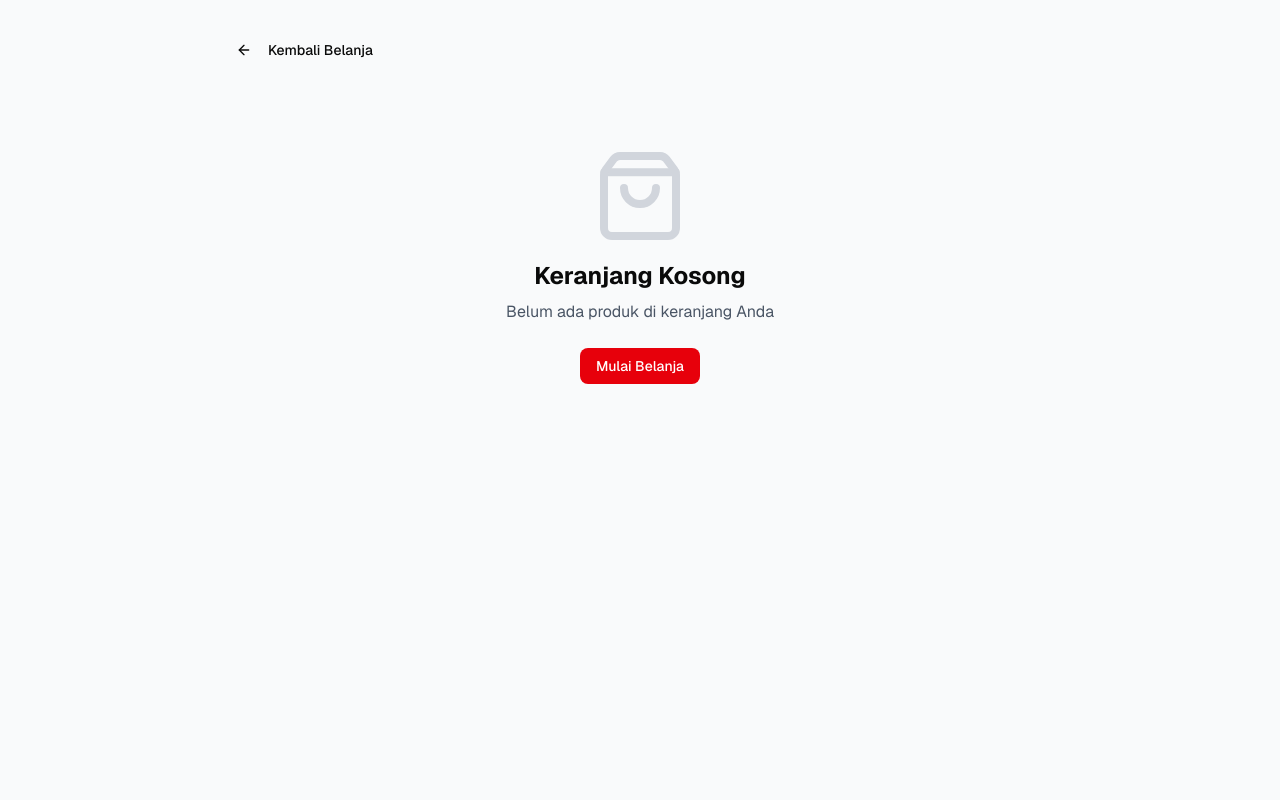
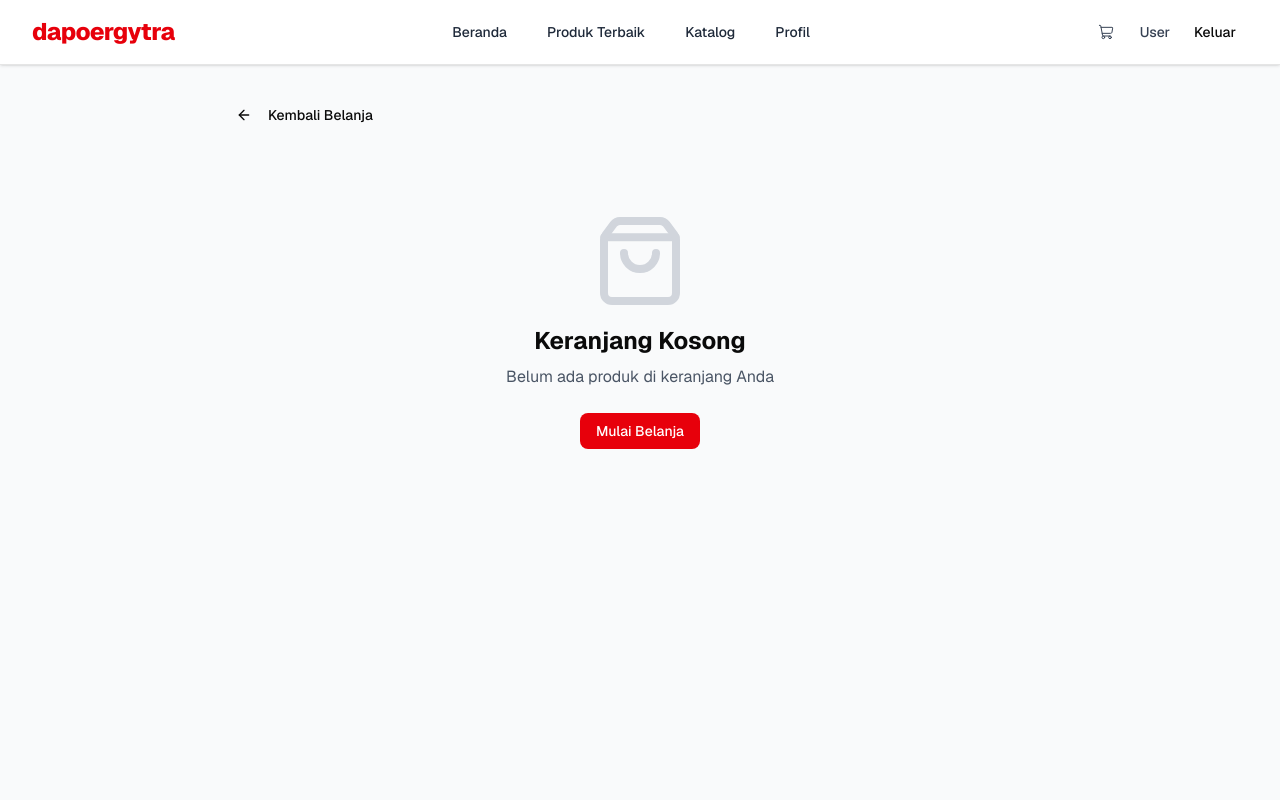
Before and after one commit to AlvinoWJ/dapoergytra, a Next.js app in the folder frontend/: page /cart in a window 1280 px wide. Shown: the top 800 px of the page. Built offline with nearby package versions, Linux system fonts and the light colour scheme; sample sign-in values are in the browser's storage.

Commit message:
feat: implementasi halaman keranjang dan dashboard dengan logika autentikasi pengguna; menambahkan komponen AppWrapper untuk navigasi dan pengelolaan status pengguna

```diff
--- a/frontend/src/app/dashboard/page.tsx
+++ b/frontend/src/app/(main)/dashboard/page.tsx
@@ -2,8 +2,6 @@
 
 import { useState, useEffect } from "react";
 import { useRouter } from "next/navigation";
-import { Footer } from "@/components/footer";
-import { Navbar } from "@/components/navbar";
 import { Hero } from "@/components/hero";
 import { ProductCatalog } from "@/components/product_catalog";
 import { About } from "@/components/about";
@@ -42,33 +40,14 @@ export default function HomePage() {
   // --- UI States ---
   const [selectedProduk, setSelectedProduk] = useState<Produk | null>(null);
   const [detailModalOpen, setDetailModalOpen] = useState(false);
-  const [cartOpen, setCartOpen] = useState(false);
-  const [loginModalOpen, setLoginModalOpen] = useState(false);
-  const [activeCategory, setActiveCategory] = useState("Semua");
+  // const [cartOpen, setCartOpen] = useState(false);
+  // const [loginModalOpen, setLoginModalOpen] = useState(false);
+  // const [activeCategory, setActiveCategory] = useState("Semua");
 
   // --- Data States (Akan diisi dari API) ---
-  const [Produk, setProduk] = useState<Produk[]>([]);
-  const [user, setUser] = useState<User | null>(null);
-  const [cartItems, setCartItems] = useState<any[]>([]); // Sebaiknya ambil dari state management/API
-  const [isLoggedIn, setIsLoggedIn] = useState(false);
-
-  // --- Logic Auth & Initial Data ---
-  useEffect(() => {
-    // Check token untuk status login
-    const token = localStorage.getItem("token");
-    setIsLoggedIn(!!token);
-
-    // TODO: Fetch User Profile & Products from Laravel API
-    // fetchProducts();
-    // if (token) fetchUserProfile();
-  }, []);
-
-  const handleLogout = () => {
-    localStorage.removeItem("token");
-    setIsLoggedIn(false);
-    setUser(null);
-    router.refresh();
-  };
+  // const [Produk, setProduk] = useState<Produk[]>([]);
+  // const [user, setUser] = useState<User | null>(null);
+  // const [cartItems, setCartItems] = useState<any[]>([]);
 
   const requireAuth = (): boolean => {
     if (!localStorage.getItem("token")) {
@@ -113,19 +92,6 @@ export default function HomePage() {
 
   return (
     <div className="min-h-screen bg-white">
-      {/* ── NAVBAR ── */}
-      <Navbar
-        cartItemCount={totalItems}
-        onCartClick={() => {
-          if (!requireAuth()) return;
-          router.push("/cart");
-        }}
-        onLoginClick={() => router.push("/login")}
-        isLoggedIn={isLoggedIn}
-        userName={user?.name || "User"}
-        onLogout={handleLogout}
-      />
-
       <Hero />
 
       <BestProducts
@@ -160,8 +126,6 @@ export default function HomePage() {
           router.push("/cart");
         }}
       /> */}
-
-      <Footer />
     </div>
   );
 }
--- /dev/null
+++ b/frontend/src/app/(main)/layout.tsx
@@ -0,0 +1,9 @@
+import { AppWrapper } from "@/components/app_wrapper";
+
+export default function MainLayout({
+  children,
+}: {
+  children: React.ReactNode;
+}) {
+  return <AppWrapper>{children}</AppWrapper>;
+}
--- /dev/null
+++ b/frontend/src/components/app_wrapper.tsx
@@ -0,0 +1,58 @@
+"use client";
+
+import { useState, useEffect } from "react";
+import { useRouter } from "next/navigation";
+import { Navbar } from "@/components/navbar";
+import { useCart } from "@/hooks/use_cart";
+import { useToast } from "@/components/toast/toastprovider";
+import { Footer } from "./footer";
+
+interface User {
+  id: number;
+  name: string;
+  email: string;
+}
+
+export function AppWrapper({ children }: { children: React.ReactNode }) {
+  const router = useRouter();
+  const { show } = useToast();
+  const { totalItems } = useCart();
+
+  const [user, setUser] = useState<User | null>(null);
+  const [isLoggedIn, setIsLoggedIn] = useState(false);
+
+  useEffect(() => {
+    const token = localStorage.getItem("token");
+    setIsLoggedIn(!!token);
+    // TODO: if (token) fetchUserProfile().then(setUser)
+  }, []);
+
+  const handleLogout = () => {
+    localStorage.removeItem("token");
+    setIsLoggedIn(false);
+    setUser(null);
+    router.refresh();
+  };
+
+  return (
+    <>
+      <Navbar
+        cartItemCount={totalItems}
+        onCartClick={() => {
+          if (!localStorage.getItem("token")) {
+            show("Silakan masuk terlebih dahulu.", "warning");
+            router.push("/login");
+            return;
+          }
+          router.push("/cart");
+        }}
+        onLoginClick={() => router.push("/login")}
+        isLoggedIn={isLoggedIn}
+        userName={user?.name || "User"}
+        onLogout={handleLogout}
+      />
+      <main className="flex-1">{children}</main>
+      <Footer />
+    </>
+  );
+}
```
Also changed, not shown: frontend/src/app/layout.tsx (+11 -2 lines), frontend/src/app/(main)/cart/page.tsx (renamed from frontend/src/app/cart/page.tsx).
